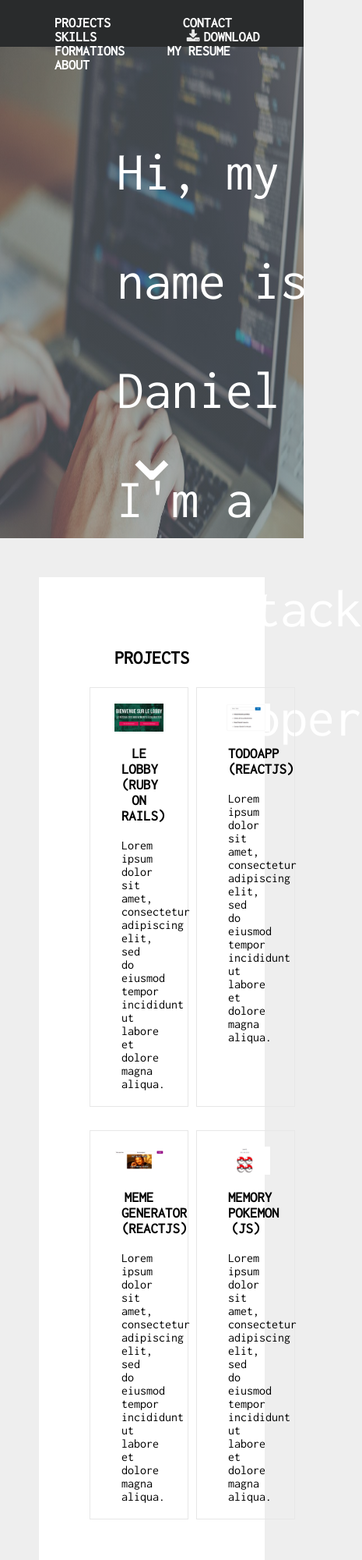
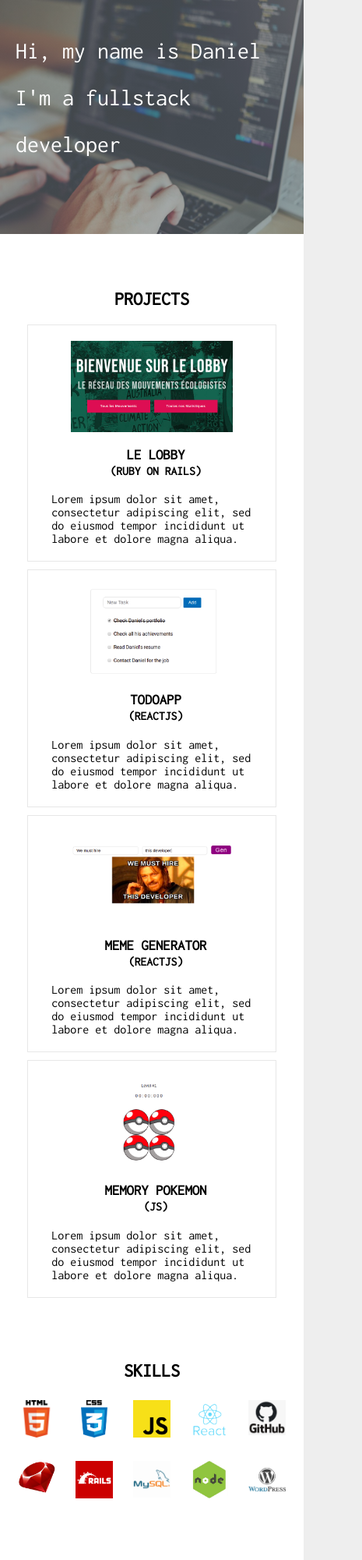
Before and after one commit to Daniel-Venera/portfolio_v0, a plain HTML site: page index.html in a window 390 px wide. Shown: the top 2000 px of the page at 78% size, 465 px wide, since content can reach past the window. Drawn offline with Linux system fonts and the light colour scheme.

Commit message:
responsive

```diff
--- a/css/style.css
+++ b/css/style.css
@@ -2,6 +2,7 @@
 
 html {
   height: 100%;
+  scroll-behavior: smooth;
 }
 
 html, body {
@@ -99,21 +100,19 @@ footer a:hover {
 }
 
 section {
-  margin-bottom: 50px;
   padding: 50px 10px 0px 10px;
 }
 
-.project-container {
+.project-container, .tools-container {
   display: flex;
   margin: auto;
   margin-top: 20px;
 }
 
-.project {
+.project, .tool, .formation {
   width: 50%;
   margin: 5px;
   padding: 20px;
-  text-align: justify;
 }
 
 .site {
@@ -134,7 +133,7 @@ section {
   display: block;
 }
 
-.project img {
+.project img, .tool img, .formation img {
   width: 75%;
   display: block;
   margin: auto;
@@ -198,3 +197,67 @@ nav a {
   transition: transform 1s;
   transform: scale(1.05);
 }
+
+/* Responsive */
+
+@media only screen and (max-width: 768px) {
+  nav {
+    display: none;
+  }
+  .banner {
+    height: 300px;
+  }
+
+  #title {
+    font-size: 30px;
+    top: 35px;
+    left: 20px;
+    right: 20px;
+  }
+
+  #main-container {
+    margin: 0;
+    padding: 0;
+  }
+
+  .project-container {
+    flex-direction: column;
+    margin: 0;
+  }
+
+  .site {
+    width: 75%;
+    margin: auto;
+    margin-bottom: 10px;
+  }
+
+  .subtext {
+    padding: 0px 0px 0px 10px
+  }
+
+  .tool {
+    padding: 0;
+  }
+
+  .formation {
+    margin: auto;
+  }
+
+  #about {
+    padding-bottom: 50px;
+  }
+
+  #about p {
+    margin: 2px;
+  }
+
+  #about div {
+    margin: auto;
+    width: 300px;
+  }
+
+  #about img {
+    margin-bottom: 30px;
+    width: 50%;
+  }
+}
--- a/index.html
+++ b/index.html
@@ -3,6 +3,7 @@
 
 <head>
   <meta charset="utf-8" />
+  <meta name="viewport" content="width=device-width, initial-scale=1.0">
   <link rel="stylesheet" href="css/style.css" />
   <link rel="stylesheet" href="https://cdnjs.cloudflare.com/ajax/libs/font-awesome/4.7.0/css/font-awesome.min.css" />
   <link href="https://maxcdn.bootstrapcdn.com/font-awesome/4.2.0/css/font-awesome.min.css" rel="stylesheet">
@@ -36,7 +37,7 @@
         <a href="https://le-lobby.herokuapp.com/" target="_blank">
           <div class='project site'><img src="images/lobby.png" />
             <div class='subtext'>
-              <h3>Le Lobby (Ruby on Rails)</h3>
+              <h3>Le Lobby <br><small>(Ruby on Rails)</small></h3>
               Lorem ipsum dolor sit amet, consectetur adipiscing elit, sed do eiusmod tempor incididunt ut labore et
               dolore magna aliqua.
             </div>
@@ -45,7 +46,7 @@
       <a href="https://daniel-venera.github.io/todoapp_react/" target="_blank">
         <div class='project site'><img src="images/todo_app_react.png" />
           <div class='subtext'>
-            <h3>Todoapp (ReactJS)</h3>
+            <h3>Todoapp <br><small>(ReactJS)</small></h3>
             Lorem ipsum dolor sit amet, consectetur adipiscing elit, sed do eiusmod tempor incididunt ut labore et
             dolore magna aliqua.
           </div>
@@ -57,7 +58,7 @@
     <a href="https://daniel-venera.github.io/meme_generator_react/" target="_blank">
     <div class='project site'><img src="images/meme_gen.png" />
       <div class='subtext'>
-        <h3>Meme Generator (ReactJS)</h3>
+        <h3>Meme Generator <br><small>(ReactJS)</small></h3>
         Lorem ipsum dolor sit amet, consectetur adipiscing elit, sed do eiusmod tempor incididunt ut labore et
         dolore magna aliqua.
 
@@ -68,7 +69,7 @@
     <a href="https://daniel-venera.github.io/pokemory_js/" target="_blank">
     <div class='project site'><img src="images/pokemory.png" />
       <div class='subtext'>
-        <h3>Memory Pokemon (JS)</h3>
+        <h3>Memory Pokemon <br><small>(JS)</small></h3>
         Lorem ipsum dolor sit amet, consectetur adipiscing elit, sed do eiusmod tempor incididunt ut labore et
         dolore magna aliqua.
       </div>
@@ -79,30 +80,29 @@
   </section>
   <section id='tools'>
     <h2>Skills</h2>
-    <div class='project-container'>
-      <div class='project'><img src="images/html.png" /></div>
-      <div class='project'><img src="images/css.png" /></div>
-      <div class='project'><img src="images/javascript.png" /></div>
-      <div class='project'><img src="images/react.png" /></div>
-      <div class='project'><img src="images/github.png" /></div>
+    <div class='tools-container'>
+      <div class='tool'><img src="images/html.png" /></div>
+      <div class='tool'><img src="images/css.png" /></div>
+      <div class='tool'><img src="images/javascript.png" /></div>
+      <div class='tool'><img src="images/react.png" /></div>
+      <div class='tool'><img src="images/github.png" /></div>
+    </div>
+    <div class='tools-container'>
+      <div class='tool'><img src="images/ruby.png" /></div>
+      <div class='tool'><img src="images/rails.png" /></div>
 
-    </div>
-    <div class='project-container'>
-      <div class='project'><img src="images/ruby.png" /></div>
-      <div class='project'><img src="images/rails.png" /></div>
-
-      <div class='project'><img src="images/mysql.png" /></div>
-      <div class='project'><img src="images/node.jpg" /></div>
-      <div class='project'><img src="images/wordpress.png" /></div>
+      <div class='tool'><img src="images/mysql.png" /></div>
+      <div class='tool'><img src="images/node.jpg" /></div>
+      <div class='tool'><img src="images/wordpress.png" /></div>
 
     </div>
   </section>
   <section id='formations'>
     <h2>Formations</h2>
     <div class='project-container'>
-      <div class='project'><a href='https://openclassrooms.com/fr/paths/185-developpeur-web' target="_blank"><img src="images/openclassrooms.jpg" /></a></div>
-      <div class='project'><a href="https://medium.com/@daniel.venera2/the-hacking-project-journal-de-bord-dun-moussaillon-8101eebe84d1" target="_blank"><img src="images/thp.png" /></a></div>
-      <div class='project'><a href="https://www.grenoble-em.com/" target="_blank"><img src="images/gem.jpg" /></a></div>
+      <div class='formation'><a href='https://openclassrooms.com/fr/paths/185-developpeur-web' target="_blank"><img src="images/openclassrooms.jpg" /></a></div>
+      <div class='formation'><a href="https://medium.com/@daniel.venera2/the-hacking-project-journal-de-bord-dun-moussaillon-8101eebe84d1" target="_blank"><img src="images/thp.png" /></a></div>
+      <div class='formation'><a href="https://www.grenoble-em.com/" target="_blank"><img src="images/gem.jpg" /></a></div>
     </div>
   </section>
   <section id='about'>
```
